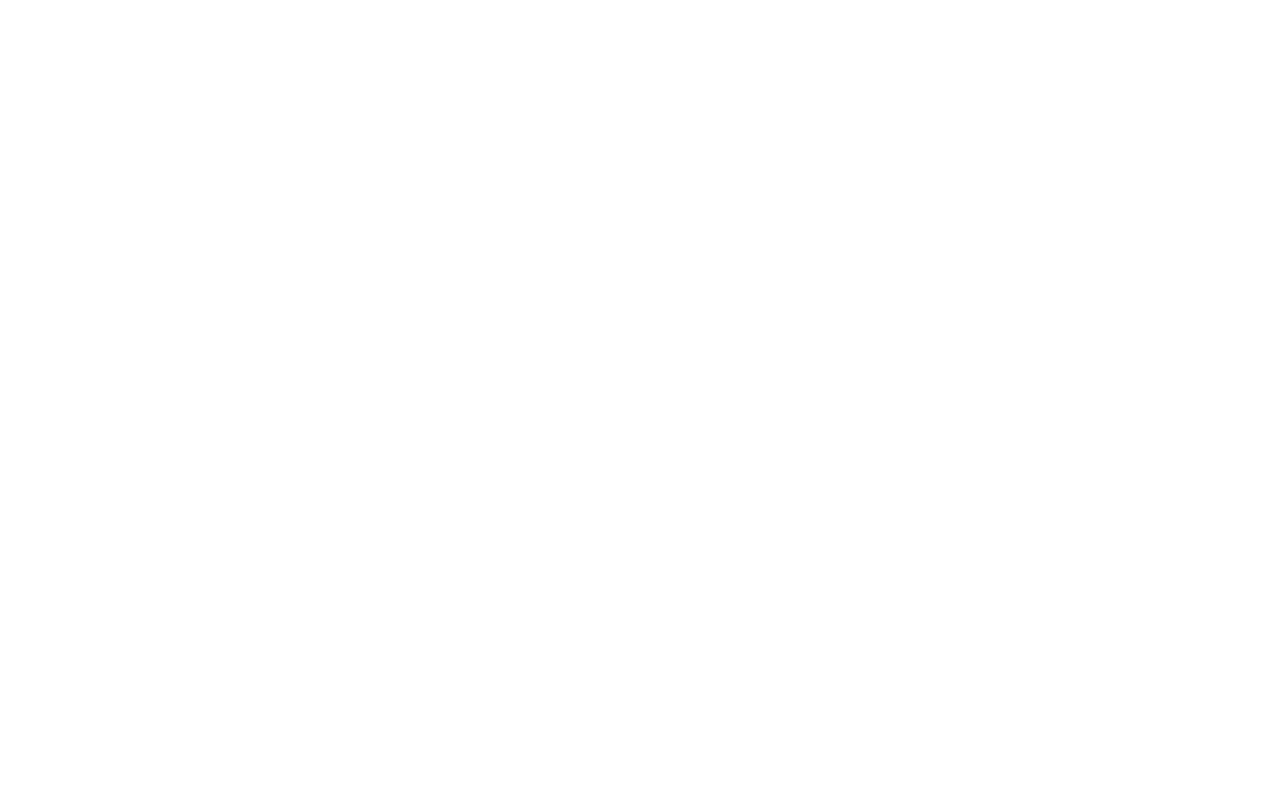
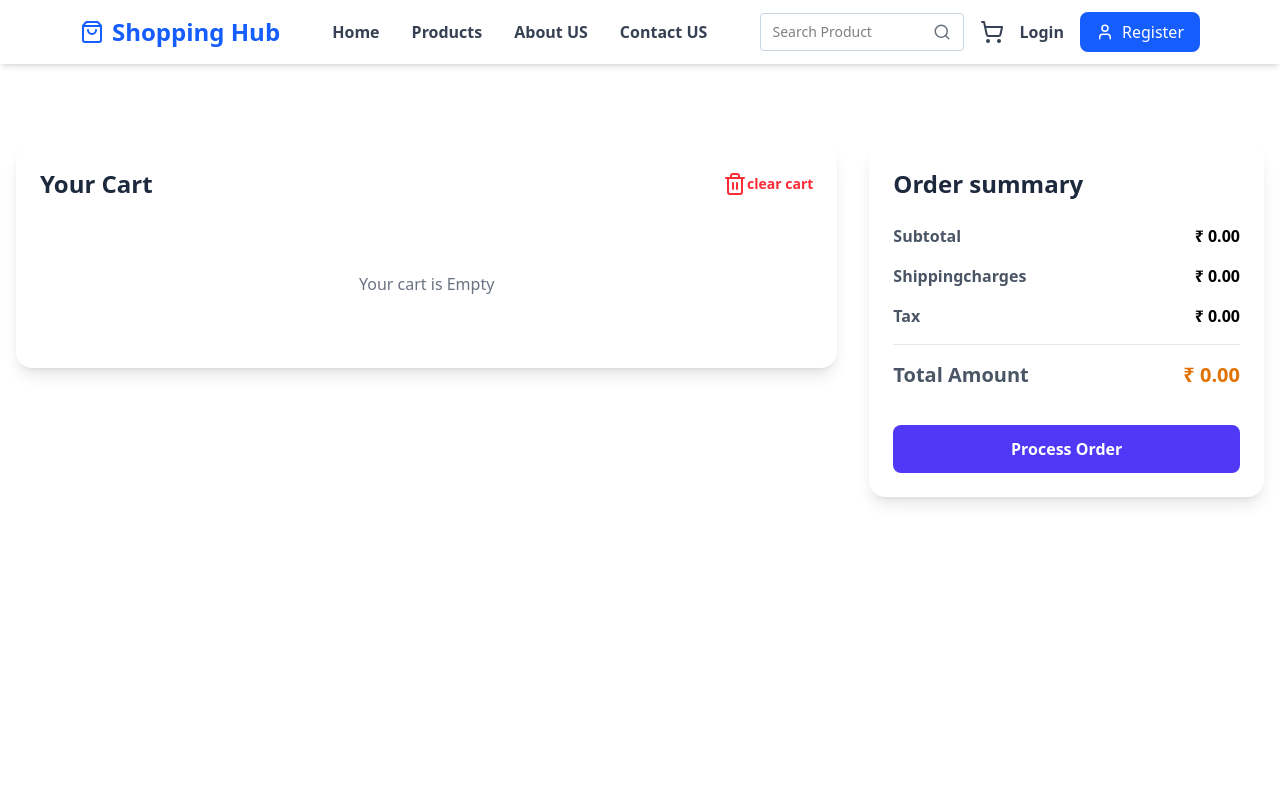
Before and after one commit to PALANIKUMAR0508/E-Commerence-Application, a React app in the folder Frontend/: page /cart in a window 1280 px wide. Before the commit this address had no page. Shown: the top 800 px of the page. Built offline with nearby package versions, Linux system fonts and the light colour scheme; the HTML template or start-up script is replaced by a standard one.

Commit message:
Cart Update

```diff
--- a/Frontend/src/App.jsx
+++ b/Frontend/src/App.jsx
@@ -15,6 +15,7 @@
 import UpdatePassword from "./User/UpdatePassword";
 import ForgetPassword from "./User/ForgetPassword";
 import ResetPassword from "./User/ResetPassword";
+import Cart from "./cart/cart";
 
 const App = () => {
   const { isAuthenticated, user } = useSelector((state) => state.user);
@@ -50,6 +51,7 @@
         />
         <Route path="/password/forgot" element={<ForgetPassword />} />
         <Route path="/reset/:token" element={<ResetPassword />} />
+        <Route path="/cart" element={<Cart />} />
       </Routes>
     </BrowserRouter>
   );
--- /dev/null
+++ b/Frontend/src/cart/Cart.jsx
@@ -0,0 +1,107 @@
+import React from "react";
+import { useDispatch, useSelector } from "react-redux";
+import PageTitle from "../components/pageTitle";
+import Navbar from "../components/Navbar";
+import Footer from "../components/Footer";
+import CartItem from "./CartItem";
+import { Trash2 } from "lucide-react";
+import { clearCart } from "../features/cart/cartSlice";
+
+const Cart = () => {
+  const dispatch = useDispatch();
+  const { success, loading, error, message, cartItems } = useSelector(
+    (state) => state.cart,
+  );
+  const subTotal = cartItems.reduce(
+    (acc, item) => acc + item.price * item.quantity,
+    0,
+  ); //acc=>accumlator
+  const tax = subTotal * 0.18;
+  const shippingCharges = cartItems.length === 0 ? 0 : subTotal > 500 ? 0 : 50;
+  const total = subTotal + tax + shippingCharges;
+  return (
+    <>
+      <PageTitle title="Your cart" />
+      <Navbar />
+      <main className="pt-20 pb-10 min-h-screen">
+        <div className="container mx-auto px-4">
+          <div className="grid grid-cols-1 lg:grid-cols-3 gap-8">
+            <div className="lg:col-span-2">
+              {/*Cart Details */}
+              <div className="bg-white rounded-2xl shadow-lg p-6">
+                <h2 className="text-2xl font-bold text-slate-800 mb-6 flex justify-between">
+                  Your Cart
+                  <button
+                    onClick={() => dispatch(clearCart())}
+                    className="text-red-500 hover:text-red-700 transition-colors flex items-center text-sm"
+                  >
+                    <Trash2 /> clear cart
+                  </button>
+                </h2>
+                <div className="space-y-4">
+                  {cartItems.length === 0 ? (
+                    <div className="text-center py-12">
+                      <p className="text-gray-500">Your cart is Empty</p>
+                    </div>
+                  ) : (
+                    cartItems.map((item) => (
+                      <CartItem item={item} key={item.product} />
+                    ))
+                  )}
+                </div>
+              </div>
+            </div>
+            <div className="lg:col-span-1">
+              {/*Amount Details */}
+              <div className="bg-white rounded-2xl shadow-lg p-6 sticky top-24">
+                <h2 className="text-2xl font-bold text-slate-800 mb-6">
+                  Order summary
+                </h2>
+                <div className="space-y-4">
+                  <div className="flex justify-between">
+                    <span className="text-gray-600 font-semibold">
+                      Subtotal
+                    </span>
+                    <span className="font-bold"> ₹ {subTotal.toFixed(2)}</span>
+                  </div>
+
+                  <div className="flex justify-between">
+                    <span className="text-gray-600 font-semibold">
+                      Shippingcharges
+                    </span>
+                    <span className="font-bold">
+                      {" "}
+                      ₹ {shippingCharges.toFixed(2)}
+                    </span>
+                  </div>
+
+                  <div className="flex justify-between">
+                    <span className="text-gray-600 font-semibold">Tax</span>
+                    <span className="font-bold"> ₹ {tax.toFixed(2)}</span>
+                  </div>
+
+                  <div className="border-t border-gray-200 pt-4">
+                    <div className="flex justify-between">
+                      <span className=" text-xl font-bold text-gray-600">
+                        Total Amount
+                      </span>
+                      <span className="text-xl font-bold text-amber-600">
+                        ₹ {total.toFixed(2)}
+                      </span>
+                    </div>
+                  </div>
+                  <button className="w-full bg-indigo-600 hover:bg-indigo-700 text-white font-bold py-3 px-4 rounded-lg transition-colors mt-5">
+                    Process Order
+                  </button>
+                </div>
+              </div>
+            </div>
+          </div>
+        </div>
+      </main>
+      <Footer />
+    </>
+  );
+};
+
+export default Cart;
--- /dev/null
+++ b/Frontend/src/cart/CartItem.jsx
@@ -0,0 +1,88 @@
+import { Minus, Plus, Trash2 } from "lucide-react";
+import React, { useState } from "react";
+import {
+  addToCart,
+  removeErrors,
+  removeItemFromCart,
+} from "../features/cart/cartSlice";
+import { useDispatch, useSelector } from "react-redux";
+import toast from "react-hot-toast";
+
+const CartItem = ({ item }) => {
+  const [quantity, setQuantity] = useState(item.quantity);
+  const dispatch = useDispatch();
+
+  const increaseQuantity = () => {
+    if (item.stock <= quantity) {
+      toast.error("Cannot exceed available stock", {
+        position: "top-center",
+        autoClose: 300,
+      });
+      dispatch(removeErrors());
+      return;
+    }
+    const newQty = quantity + 1;
+    setQuantity(newQty);
+    dispatch(addToCart({ id: item.product, quantity: newQty }));
+  };
+
+  const decreaseQuantity = () => {
+    if (quantity <= 1) {
+      toast.error("Quantity Cannot be less than 1", {
+        position: "top-center",
+        autoclose: "3000",
+      });
+      dispatch(removeErrors());
+      return;
+    }
+    const newQty = quantity - 1;
+    setQuantity(newQty);
+    dispatch(addToCart({ id: item.product, quantity: newQty }));
+  };
+
+  return (
+    <div
+      key={item.product}
+      className="flex items-center gap-4 p-4 rounded-xl border border-gray-100 bg-gray-50"
+    >
+      <img
+        className="w-20 h-20 rounded-lg object-cover"
+        src={item.image}
+        alt={item.name}
+      />
+      <div className="flex-1">
+        <h3 className="font-bold text-slate-800">{item.name}</h3>
+        <p className="font-sm text-gray-500 truncate max-w-50px">
+          {item.description}
+        </p>
+        <p className="font-bold text-amber-600 mt-2">RS.{item.price}</p>
+        <p className="text-sm text-gray-500">
+          ₹{item.price} x {item.quantity} = ₹{item.price * item.quantity}
+        </p>
+      </div>
+      <div className="flex items-center gap-2">
+        <button
+          onClick={decreaseQuantity}
+          className="w-8 h-8 rounded-full border border-gray-300 flex items-center justify-center hover:bg-gray-200 transition-colors"
+        >
+          <Minus />
+        </button>
+        <span className="w-8 text-center font-bold">{item.quantity}</span>
+        <button
+          onClick={increaseQuantity}
+          className="w-8 h-8 rounded-full border border-gray-300 flex items-center justify-center hover:bg-gray-200 transition-colors"
+        >
+          <Plus />
+        </button>
+      </div>
+      <button
+        onClick={() => dispatch(removeItemFromCart(item.product))}
+        className="text-red-500 hover:text-red-700 transition-colors"
+      >
+        <Trash2 />
+      </button>
+    </div>
+  );
+};
+
+export default CartItem;
--- a/Frontend/src/components/Navbar.jsx
+++ b/Frontend/src/components/Navbar.jsx
@@ -9,6 +9,7 @@
   const { isAuthenticated, user } = useSelector((state) => state.user); //user register panni iruthu tha hidden
   const [searchQuery, setSearchQuery] = useState("");
   const [profileDropDownOpen, setProfileDropDownOpen] = useState(false);
+  const { cartItems } = useSelector((state) => state.cart);
 
   const navigate = useNavigate();
   const dispatch = useDispatch();
@@ -94,9 +95,11 @@
             className="relative text-gray-700 hover:text-blue-600 transition-normal"
           >
             <ShoppingCart />
-            <span className="absolute -top-2 -right-2 bg-blue-600 text-white text-xs font-semibold min-w-5 h-5 rounded-full flex items-center justify-center">
-              6
-            </span>
+            {cartItems.length > 0 && (
+              <span className="absolute -top-2 -right-2 bg-blue-600 text-white text-xs font-semibold min-w-5 h-5 rounded-full flex items-center justify-center">
+                {cartItems.length}
+              </span>
+            )}
           </Link>
 
           {/*Register*/}
--- a/Frontend/src/features/cart/cartSlice.js
+++ b/Frontend/src/features/cart/cartSlice.js
@@ -23,7 +23,7 @@
 );
 
 const initialState = {
-  cartItems: [],
+  cartItems: JSON.parse(localStorage.getItem("cartItems")) || [],
   loading: false,
   error: null,
   success: false,
@@ -38,6 +38,17 @@
     },
     removeMessage: (state) => {
       state.message = null;
+    },
+    //Cart la add panna products delete panna
+    clearCart: (state) => {
+      state.cartItems = [];
+      localStorage.removeItem("cartItems");
+    },
+    removeItemFromCart: (state, action) => {
+      state.cartItems = state.cartItems.filter(
+        (i) => i.product !== action.payload,
+      );
+      localStorage.setItem("cartItems", JSON.stringify(state.cartItems));
     },
   },
   extraReducers: (builder) => {
@@ -60,10 +71,10 @@
           state.cartItems.push(item);
           state.message = `${action.payload.name} added to cart`;
         }
-        state.cartItems.push();
         state.loading = false;
         state.error = null;
         state.success = true;
+        localStorage.setItem("cartItems", JSON.stringify(state.cartItems));
       })
       .addCase(addToCart.rejected, (state, action) => {
         state.loading = false;
@@ -72,5 +83,6 @@
   },
 });
 
-export const { removeErrors, removeMessage } = cartSlice.actions;
+export const { removeErrors, removeMessage, removeItemFromCart, clearCart } =
+  cartSlice.actions;
 export default cartSlice.reducer;
```
